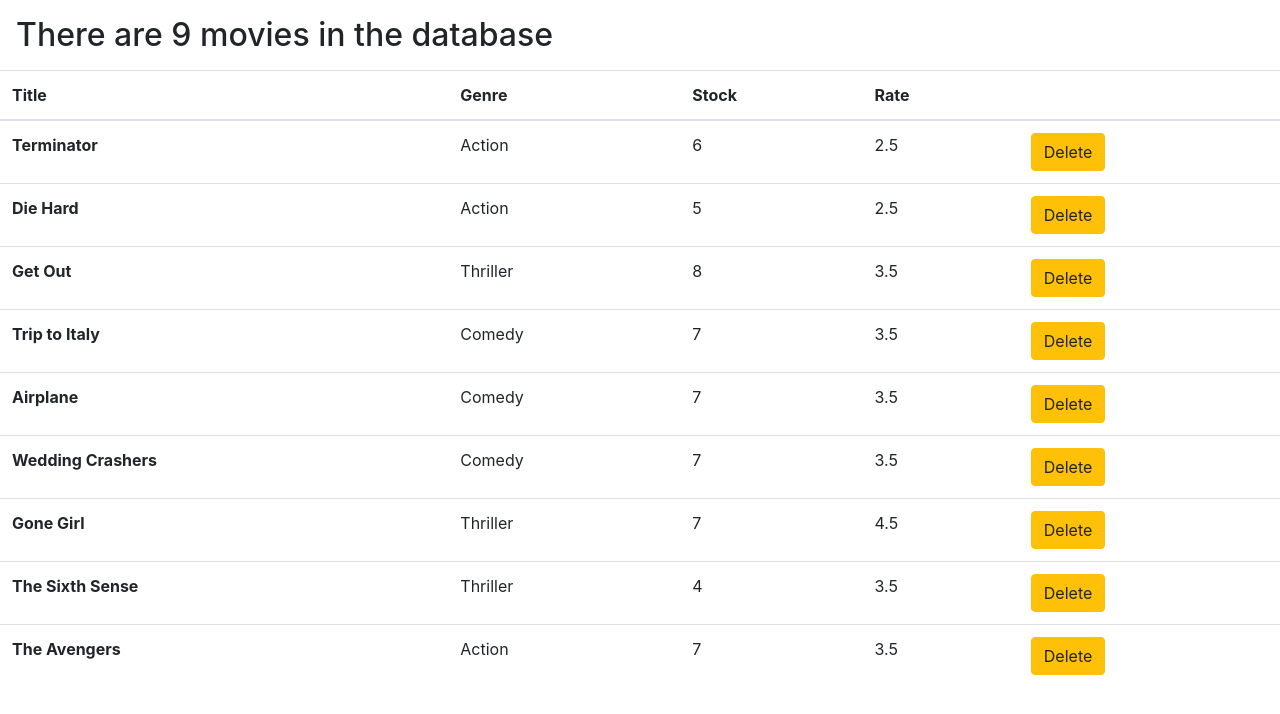
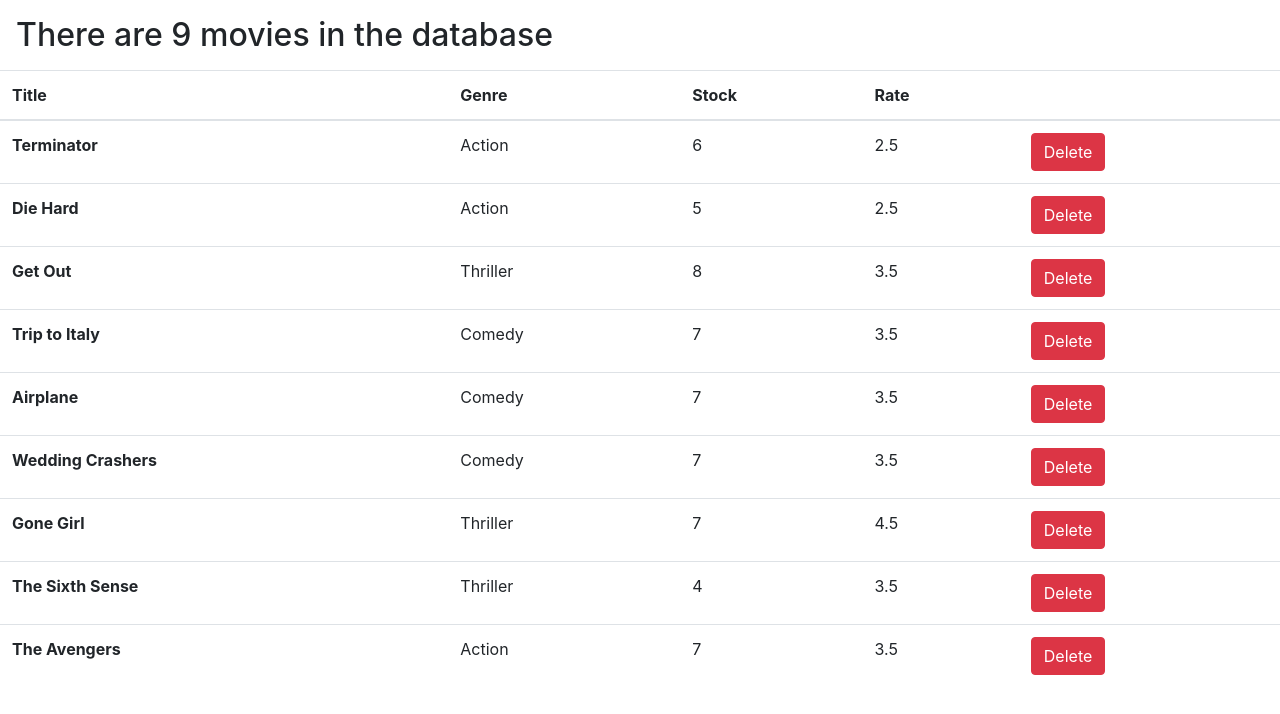
Before and after one commit to rahulharlalka/Learning_react2, a React (Create React App) app: page / in a window 1280 px wide. Shown: the top 714 px of the page. Built offline with nearby package versions, Linux system fonts and the light colour scheme.

Commit message:
delete button made

```diff
--- a/src/App.js
+++ b/src/App.js
@@ -1,11 +1,9 @@
 import React from "react";
-import Movies from "./components/movies.jsx";
 import MovieTable from "./components/movieTable.jsx";
 
 function App() {
   return (
     <div>
-      <Movies />
       <MovieTable />
     </div>
   );
--- a/src/components/movieItem.jsx
+++ b/src/components/movieItem.jsx
@@ -2,13 +2,18 @@
 
 function MovieItem(props) {
   return (
-    <tr>
+    <tr key={props.movie._id}>
       <th>{props.title}</th>
       <td>{props.genre.name}</td>
       <td>{props.numberInStock}</td>
       <td>{props.dailyRentalRate}</td>
       <td>
-        <button className="btn btn-warning">Delete</button>
+        <button
+          onClick={() => props.handleDelete(props.movie)}
+          className="btn btn-danger"
+        >
+          Delete
+        </button>
       </td>
     </tr>
   );
--- a/src/components/movieTable.jsx
+++ b/src/components/movieTable.jsx
@@ -5,7 +5,21 @@
 function MovieTable() {
   const [movies, setMovies] = useState(getMovies());
 
+  function handleDelete(movie) {
+    const newMovies = movies.filter((m) => m._id !== movie._id);
+    setMovies(newMovies);
+  }
+
+  if (movies.length === 0)
+    return <h1 className="m-2">There are no movies in the database</h1>;
+
   return (
+    <React.Fragment>
+      <div>
+        <h2 className="m-3">
+          There are {movies.length} movies in the database
+        </h2>
+      </div>
       <table className="table">
         <thead>
           <tr>
@@ -20,15 +34,18 @@
           {movies.map((movie) => {
             return (
               <MovieItem
+                movie={movie}
                 title={movie.title}
                 genre={movie.genre}
                 numberInStock={movie.numberInStock}
                 dailyRentalRate={movie.dailyRentalRate}
+                handleDelete={handleDelete}
               />
             );
           })}
         </tbody>
       </table>
+    </React.Fragment>
   );
 }
 
--- a/src/components/movies.jsx
+++ /dev/null
@@ -1,9 +0,0 @@
-import React from "react";
-import { getMovies } from "../services/fakeMovieService";
-
-function Movies() {
-  let number = getMovies().length;
-  return <h2 className="m-3">There are {number} movies in the database</h2>;
-}
-
-export default Movies;
```
Also changed, not shown: 1 other file (tests, documents, lock files or other folders). Lines whose indentation alone changed are shown as unchanged.
